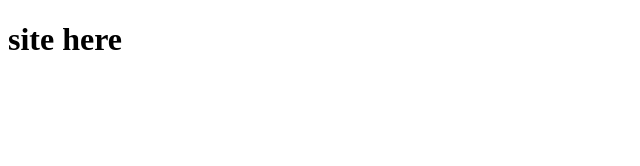
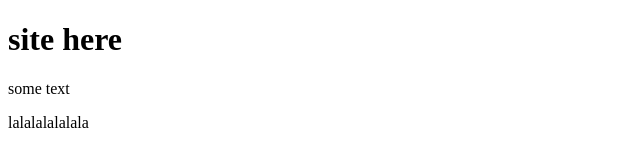
Before and after one commit to numberxnumber/site, a plain HTML site: page index.html in a window 1280 px wide. Shown: the whole page, without its empty margins (0-640 px from the left). Drawn offline with Linux system fonts and the light colour scheme.

Commit message:
second commit

```diff
--- a/index.html
+++ b/index.html
@@ -7,5 +7,7 @@
 </head>
 <body>
 	<h1>site here</h1>
+	<p>some text</p>
+	<p>lalalalalalala</p>
 </body>
 </html>
```
